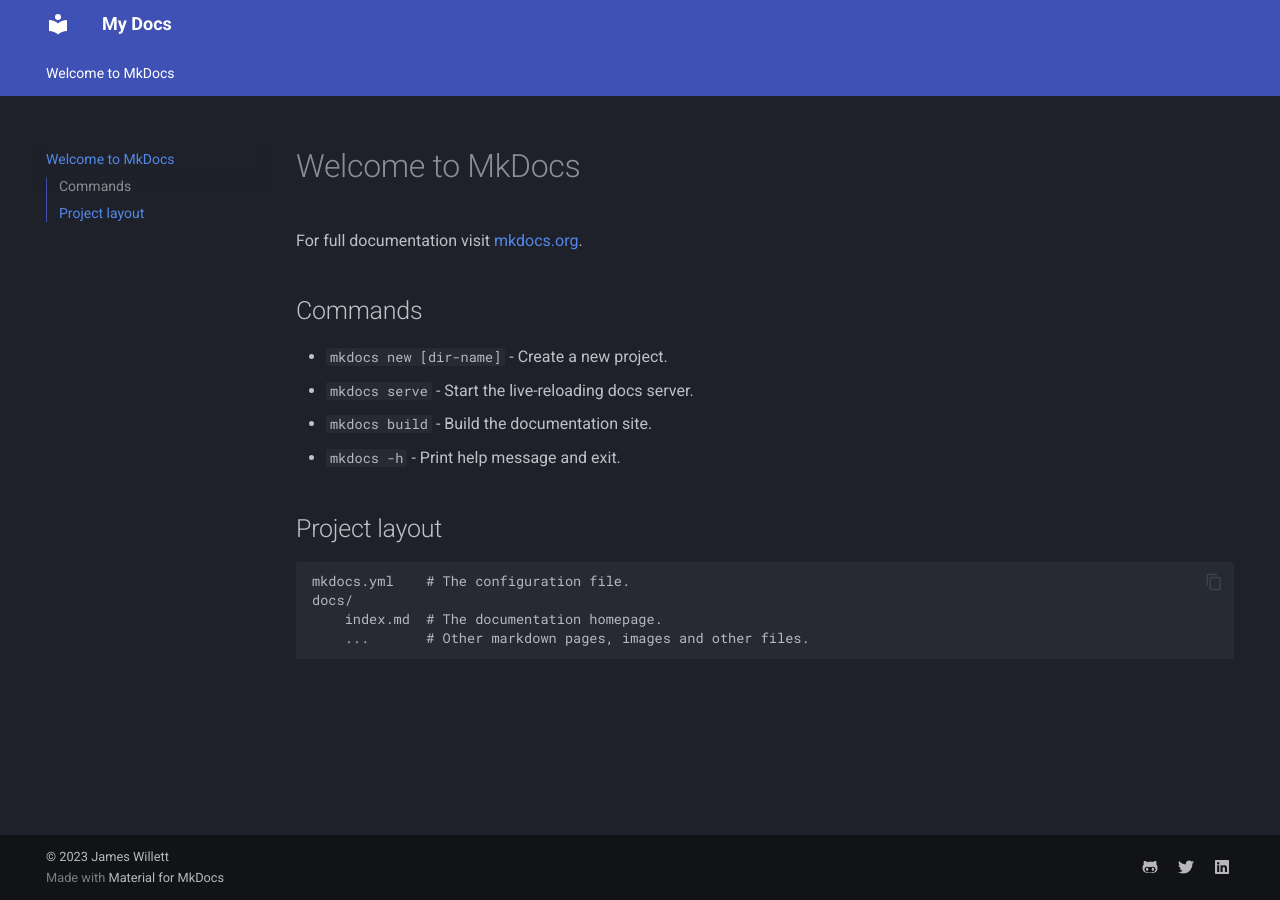
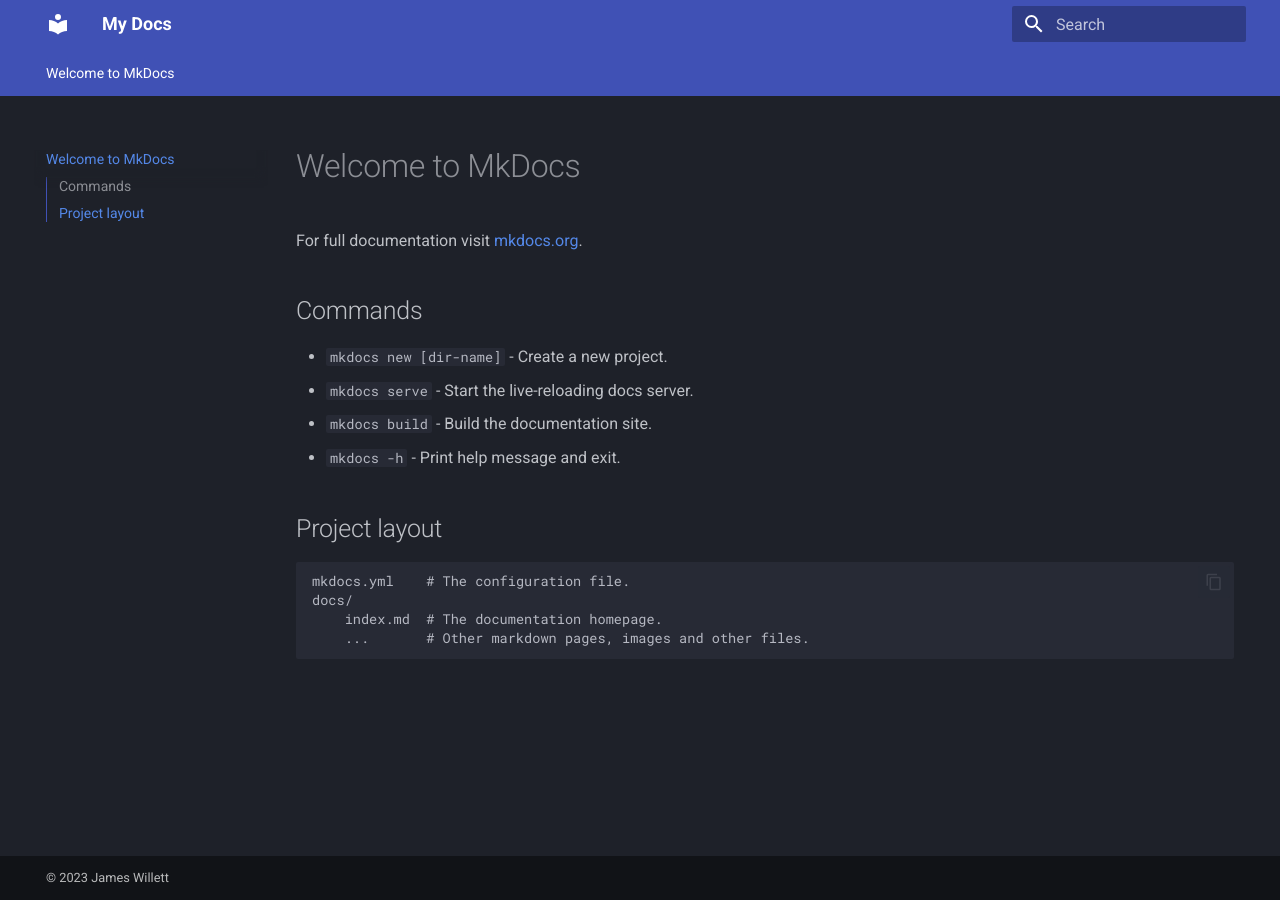
Before and after one commit to JakeBartoletta/testingrepo, an MkDocs documentation site: the page built from docs/index.md, in a window 1280 px wide. Built offline with MkDocs 1.6.1 and Material for MkDocs 9.7.7, drawn with Linux system fonts in a browser that asks for light colours.

Commit message:
remove extra footer text

```diff
--- a/mkdocs.yml
+++ b/mkdocs.yml
@@ -15,17 +15,8 @@
   palette:
     scheme: slate
 
-plugins:
-  - social
-
 extra:
-  social:
-    - icon: fontawesome/brands/github-alt
-      link: https://github.com/james-willett
-    - icon: fontawesome/brands/twitter
-      link: https://twitter.com/TheJamesWillett
-    - icon: fontawesome/brands/linkedin
-      link: https://www.linkedin.com/in/willettjames/
+  generator: false
 
 markdown_extensions:
   - pymdownx.highlight:
```
